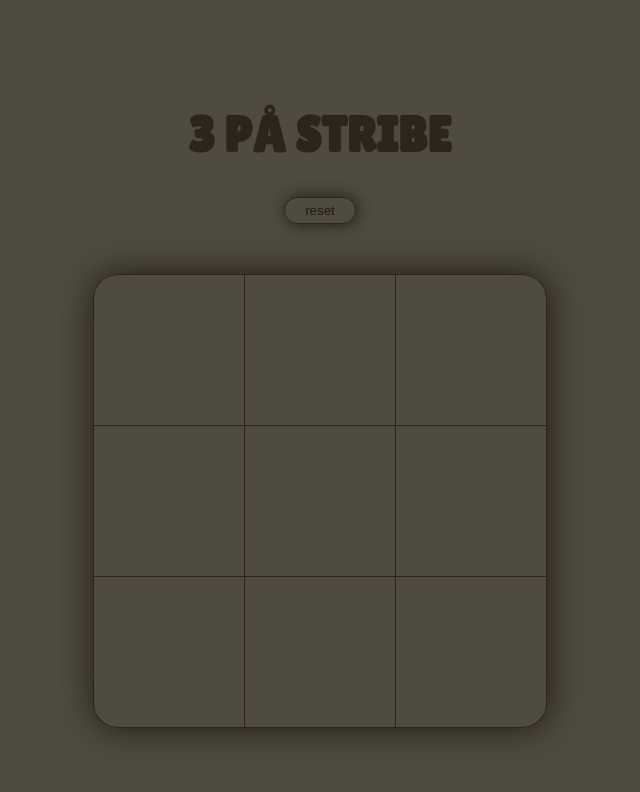
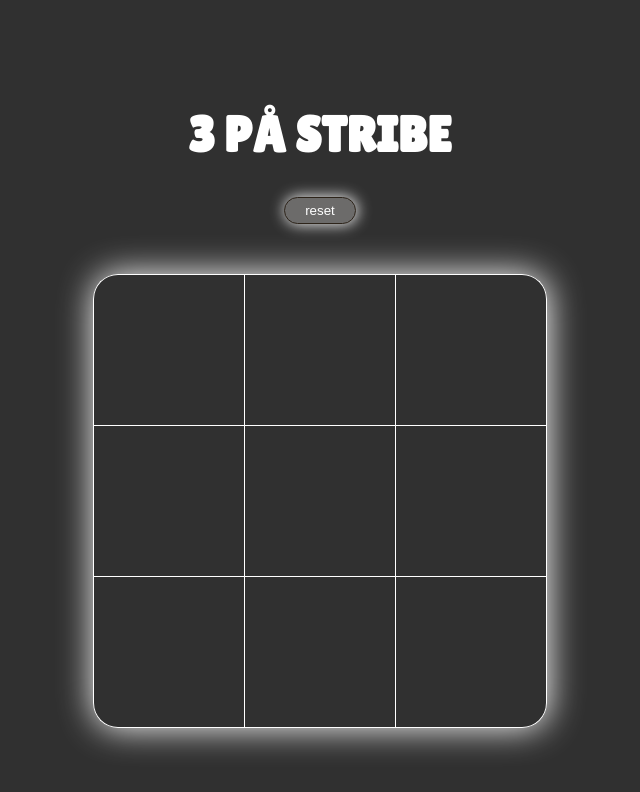
Before and after one commit to Ali1bra/tictactoe, a plain HTML site: page index.html in a window 1280 px wide. Shown: the whole page, without its empty margins (320-960 px from the left). Drawn offline with Linux system fonts and the light colour scheme.

Commit message:
Update styles.css

```diff
--- a/styles.css
+++ b/styles.css
@@ -4,7 +4,7 @@ body{
     padding: 0;
     margin: 0;
     box-sizing: border-box;
-    background-color: rgb(79, 75, 62);
+    background-color: rgb(48, 48, 48);
     user-select: none;
 }
 
@@ -20,7 +20,7 @@ h1{
     font-size: 50px;
     text-transform: uppercase;
     font-family: 'Lilita One', sans-serif;
-    color: #2d241a;
+    color: white;
 
 }
 .reset{
@@ -31,8 +31,9 @@ h1{
     border-radius: 50px;
     border: 1px solid #2d241a;
     box-shadow:  1px 0px 15px;
-    color: #201a13;
+    color: white;
     transition: 0.2s;
+    background-color: #6c6b6a;
 
 }
 
@@ -50,7 +51,7 @@ h1{
     background-color: rgba(255, 0, 0, 0);
     display: flex;
     flex-wrap: wrap;
-    box-shadow:  1px 0px 35px #201a13;
+    box-shadow:  1px 0px 35px #ffffff;
     border-radius: 25px;
 
 }
@@ -59,13 +60,13 @@ h1{
     width: 150px;
     aspect-ratio: 1;
     background-color: rgba(0, 0, 255, 0);
-    border: 1px solid #2d241a;
+    border: 1px solid #ffffff;
     font-size: 0px;
     display: flex;
     align-items: center;
     justify-content: center;
     z-index: 100;
-    color: #1d1710;
+    color: #403b34;
     transition: 0.2s;
 
 }
```
